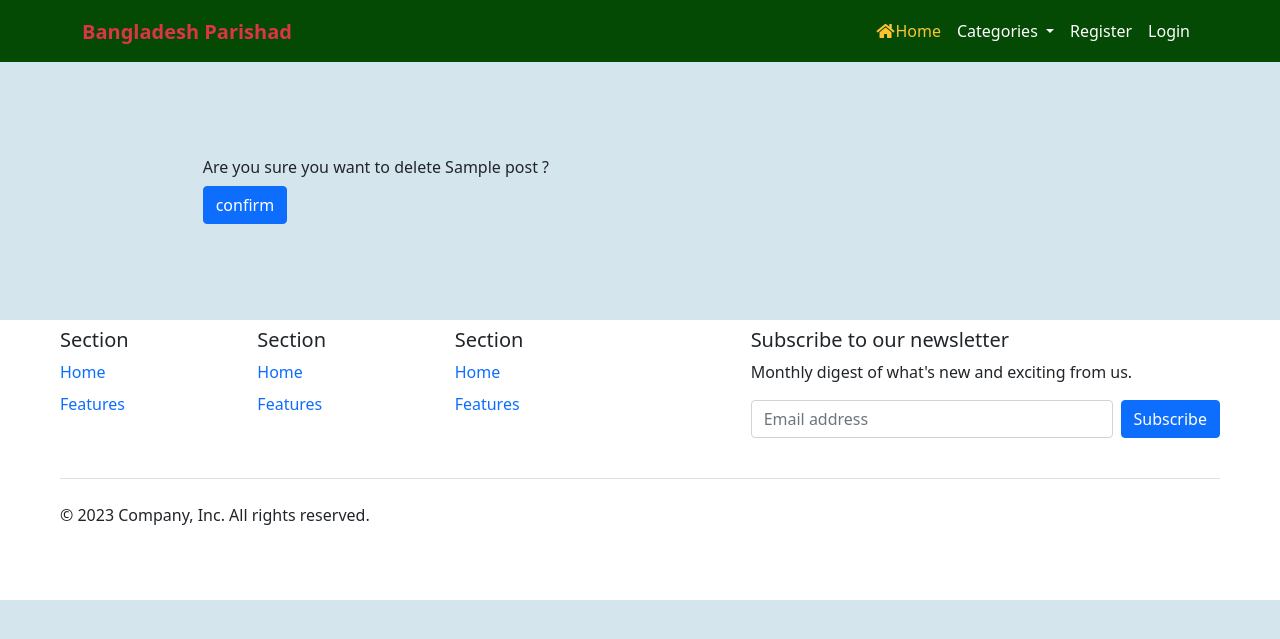
After one commit to mamuzaan/bdparishad, a Django app: page /delete/1/ in a window 1280 px wide. The commit adds this page. Shown: the top 639 px of the page. Run offline with Django 3.2, Linux system fonts and the light colour scheme; tables that the repository leaves empty hold one stand-in row (values such as "Sample post"); some libraries are stand-ins or nearby versions.

```diff
--- a/requirements.txt
+++ b/requirements.txt
@@ -6,6 +6,7 @@ Django==3.2.19
 django-allauth==0.54.0
 django-crispy-forms==2.0
 django-summernote==0.8.20.0
+django-widget-tweaks==1.4.12
 gunicorn==20.1.0
 oauthlib==3.2.2
 psycopg2==2.9.6
--- a/templates/base.html
+++ b/templates/base.html
@@ -15,6 +15,10 @@
         <script src="https://cdn.jsdelivr.net/npm/bootstrap@5.0.1/dist/js/bootstrap.bundle.min.js"
             integrity="sha384-gtEjrD/SeCtmISkJkNUaaKMoLD0//ElJ19smozuHV6z3Iehds+3Ulb9Bn9Plx0x4" crossorigin="anonymous">
         </script>
+        <!-- Add these lines in the <head> section of your HTML -->
+        <!-- <link rel="stylesheet" href="https://cdn.jsdelivr.net/npm/bootstrap@5.3.0/dist/css/bootstrap.min.css">
+        <script src="https://cdn.jsdelivr.net/npm/bootstrap@5.3.0/dist/js/bootstrap.bundle.min.js"></script> -->
+
         <link rel="stylesheet" href="{% static 'css/style.css' %}">
 
     </head>
@@ -128,10 +132,10 @@
                 </div>
             </div>
         </footer> -->
-    <div class="container-fluid bg-white">
-        <footer class="py-5 px-5">
+    <div class="container-fluid bg-white bottom">
+        <footer class="py-2 px-5">
             <div class="row">
-              <div class="col-6 col-md-2 mb-3">
+              <div class="col-6 col-md-2">
                 <h5>Section</h5>
                 <ul class="nav flex-column">
                   <li class="nav-item mb-2"><a href="#" class="nav-link p-0 text-body-secondary">Home</a></li>
--- /dev/null
+++ b/templates/delete.html
@@ -0,0 +1,12 @@
+{% extends 'base.html' %}
+
+{% block content %}
+<div class="container offset-md-1 p-5">
+    <form method="POST" class="p-5">
+        {% csrf_token %}
+        <h6>Are you sure you want to delete {{ object }} ?</h6>
+        <input type="submit" value="confirm" class="btn btn-primary">
+    </form>
+</div>
+
+{% endblock content %}
```
Also changed, not shown: bdparishad/settings.py (+30 -1 lines), templates/account/login.html (+12 -1 lines), templates/account/signup.html (+10 -0 lines).
